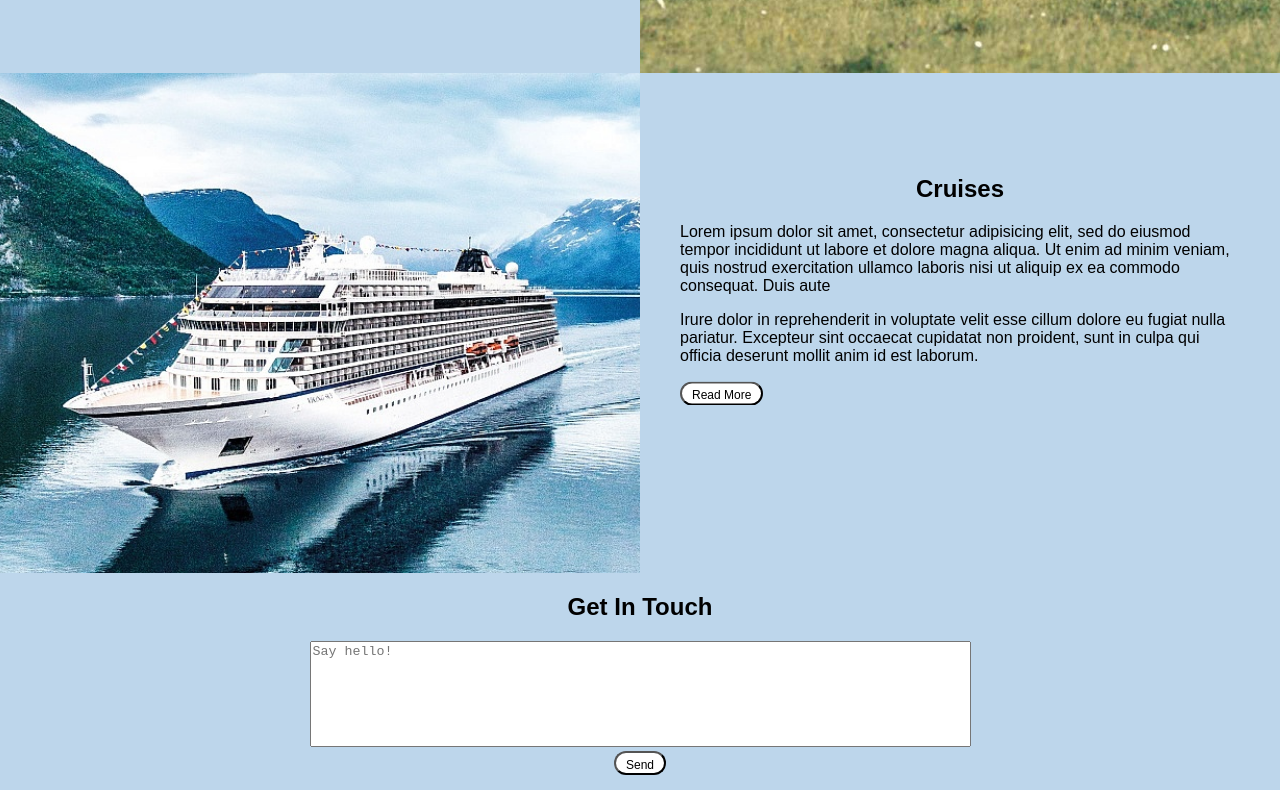
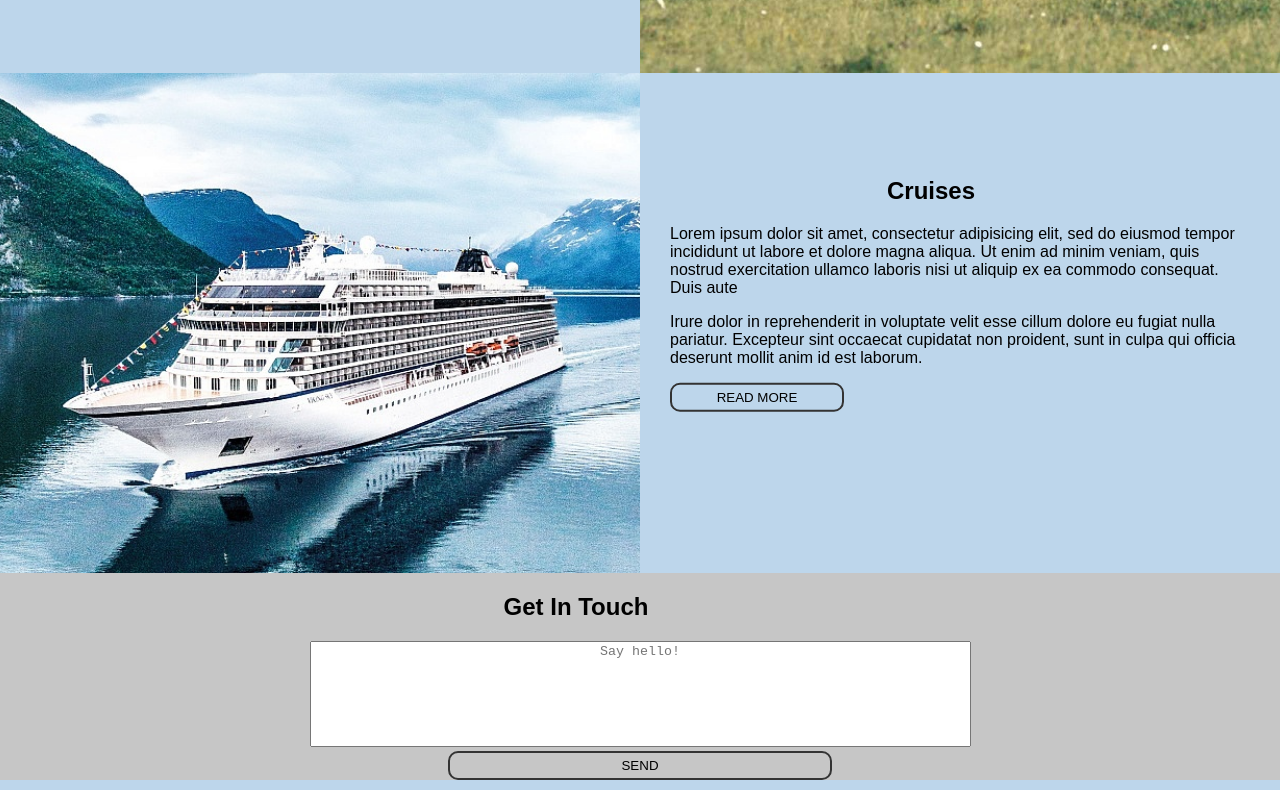
Before and after one commit to Scswa/diy-project, a plain HTML site: page index.html in a window 1280 px wide. Shown: the part 1105-1895 px from the top of the page. Drawn offline with Linux system fonts and the light colour scheme.

Commit message:
addedfiles

```diff
--- a/css/style.css
+++ b/css/style.css
@@ -9,12 +9,12 @@ body {
 header {
   text-align: center;
   background-color: #C6C6C6;
-  padding: 20px 0 0 0;
+  padding: 30px 0 0 0;
 }
 
 nav {
   background-color: #C6C6C6;
-  padding: 20px 0;
+  padding: 15px 0;
 }
 
 h1 {
@@ -26,6 +26,7 @@ h1 {
 
 h2 {
   text-align: center;
+  transform: translate(-5%);
   padding: 20px 0 0 0;
 }
 
@@ -52,7 +53,7 @@ section {
 
 /* The section .name (luxury) color - text, background-color - background */
 section div {
-  padding: 0 40px;
+  padding: 0 30px;
 }
 
 /* This styles up elements in html with a class of .big-image */
@@ -81,7 +82,6 @@ section div {
 div {
   /* This moves the topic content vertically down inside the sections with text. To adjust position, increase or decrease the percentage*/
   transform: translateY(25%);
-  display: block;
 }
 
 form {
@@ -97,6 +97,7 @@ form {
 textarea {
   height: 100px;
   resize: none;
+  text-align: center;
 }
 
 form button {
@@ -105,24 +106,25 @@ form button {
 }
 
 button {
-  -webkit-border-radius: 28;
-  -moz-border-radius: 28;
-  border-radius: 28px;
-  font-family: Arial;
-  color: #000000;
-  font-size: 12px;
-  background: #ffffff;
-  padding: 5px 10px 1px 10px;
-  text-decoration: none;
+  width: 30%;
+  background-color: transparent;
+  border: 2px solid #333333;
+  border-radius: 10px;
+  padding: 5px 0;
+  text-transform: uppercase;
+  transition: all 0.5s;
+  align: center;
 }
 
 button:hover {
-  #C6C6C6
+  border-color: white;
+  color: green;
+  text-decoration: underline;
 }
 
 /* can you make stuff transparent
 how can i change an individual title to the right while the rest are left
 h1 background doesnt fill properly*/
 form {
-  background-color: rgb(189, 214, 235);
+  background-color: #C6C6C6;
 }
```
Also changed, not shown: 1 other file.
